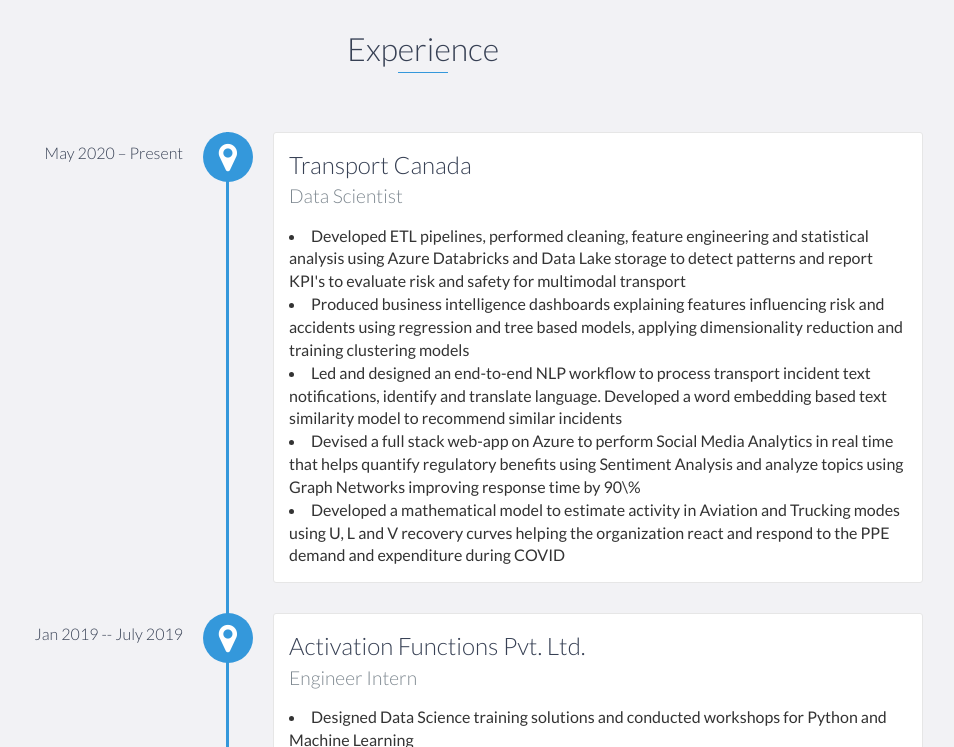
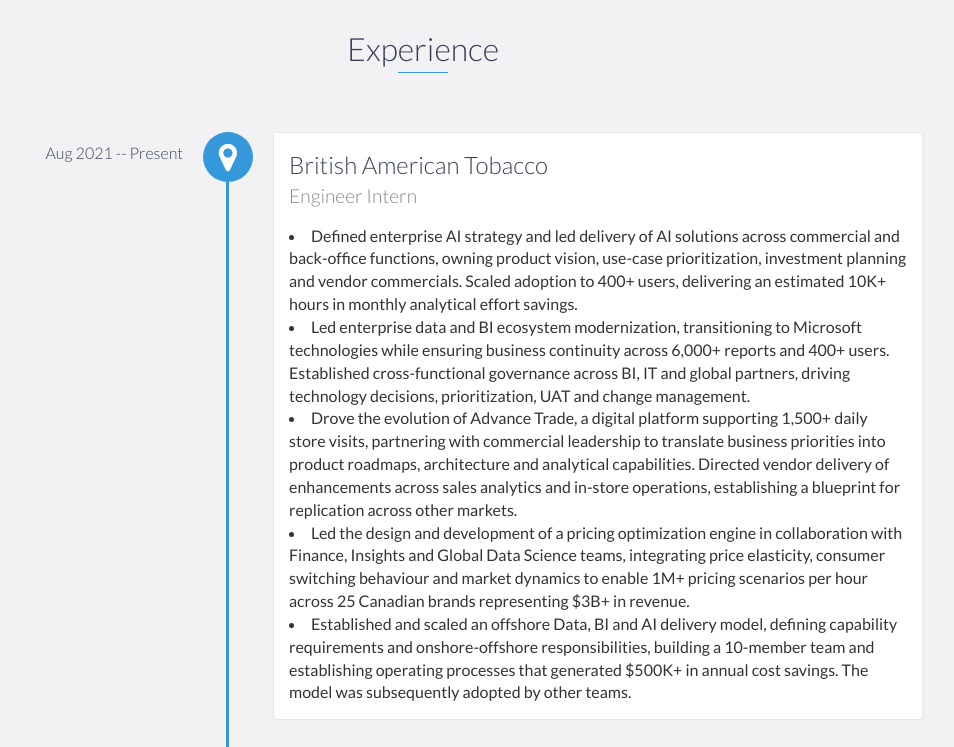
Before and after one commit to Anuj-Saboo/anuj-saboo.github.io, a plain HTML site: page index.html in a window 1280 px wide. Shown: the part 1480-2227 px from the top of the page, without its empty margins (217-1171 px from the left). Drawn offline with nearby package versions, Linux system fonts and the light colour scheme.

Commit message:
Update index.html

```diff
--- a/index.html
+++ b/index.html
@@ -119,7 +119,29 @@
     <div id="experience" class="background-alt">
         <h2 class="heading">Experience</h2>
         <div id="experience-timeline">
-            <div data-date="May 2020 – Present">
+
+			<div data-date="Aug 2021 -- Present">
+                <h3>British American Tobacco</h3>
+                <h4>Engineer Intern</h4>
+                <p>
+                    <li>Defined enterprise AI strategy and led delivery of AI solutions across commercial and back-office functions, owning product vision, use-case prioritization, investment planning and vendor commercials. Scaled adoption to 400+ users, delivering an estimated 10K+ hours in monthly analytical effort savings.</li>
+                    <li>Led enterprise data and BI ecosystem modernization, transitioning to Microsoft technologies while ensuring
+business continuity across 6,000+ reports and 400+ users. Established cross-functional governance across
+BI, IT and global partners, driving technology decisions, prioritization, UAT and change management.</li>
+					<li>Drove the evolution of Advance Trade, a digital platform supporting 1,500+ daily store visits, partnering
+with commercial leadership to translate business priorities into product roadmaps, architecture and
+analytical capabilities. Directed vendor delivery of enhancements across sales analytics and in-store
+operations, establishing a blueprint for replication across other markets.</li>
+					<li>Led the design and development of a pricing optimization engine in collaboration with Finance, Insights and
+Global Data Science teams, integrating price elasticity, consumer switching behaviour and market dynamics
+to enable 1M+ pricing scenarios per hour across 25 Canadian brands representing $3B+ in revenue.</li>
+					<li>Established and scaled an offshore Data, BI and AI delivery model, defining capability requirements and
+onshore-offshore responsibilities, building a 10-member team and establishing operating processes that
+generated $500K+ in annual cost savings. The model was subsequently adopted by other teams.</li>
+                </p>
+            </div>
+
+            <div data-date="May 2020 – Aug 2021">
                 <h3>Transport Canada</h3>
                 <h4>Data Scientist</h4>
                 <p>
```
